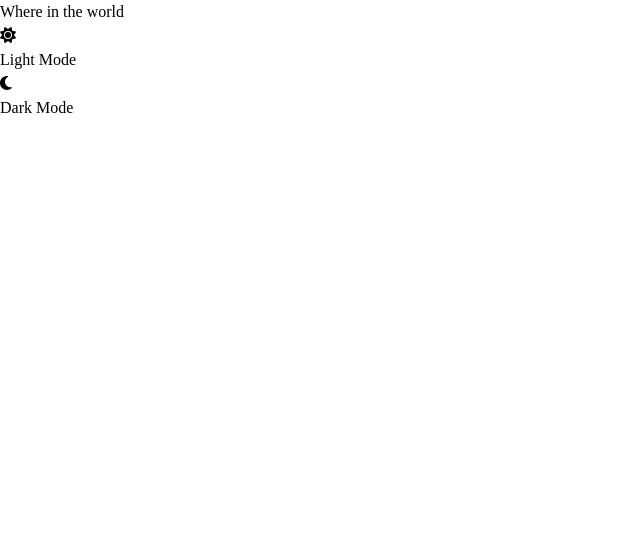
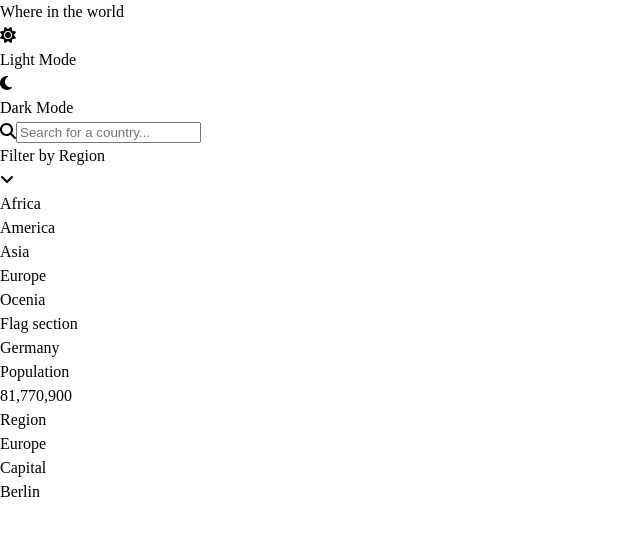
Before and after one commit to Mosesbwire/countries-api, a React (Create React App) app: page / in a window 1280 px wide. Shown: the top 536 px of the page, without its empty margins (0-640 px from the left). Built offline with nearby package versions, Linux system fonts and the light colour scheme; the HTML template or start-up script is replaced by a standard one.

Commit message:
add html markup for the home page

```diff
--- a/src/App.js
+++ b/src/App.js
@@ -1,10 +1,12 @@
 import Header from './components/header/Header';
+import Home from './components/home/Home';
 import './App.css';
 
 function App() {
   return (
     <div className="App">
      <Header/>
+     <Home/>
     </div>
   );
 }
--- /dev/null
+++ b/src/components/home/Country.js
@@ -0,0 +1,33 @@
+import React from 'react'
+import PropTypes from 'prop-types'
+
+const Country = props => {
+  return (
+    <div>
+      <div>
+        <p>Flag section</p>
+      </div>
+      <div>
+        <p>Germany</p>
+        <div>
+            <p>Population</p>
+            <p>81,770,900</p>
+        </div>
+        <div>
+            <p>Region</p>
+            <p>Europe</p>
+        </div>
+        <div>
+            <p>Capital</p>
+            <p>Berlin</p>
+        </div>
+      </div>
+    </div>
+  )
+}
+
+Country.propTypes = {
+
+}
+
+export default Country
--- /dev/null
+++ b/src/components/home/Filter.js
@@ -0,0 +1,28 @@
+import React from 'react'
+import PropTypes from 'prop-types'
+import { FontAwesomeIcon } from '@fortawesome/react-fontawesome'
+import { faAngleDown } from '@fortawesome/free-solid-svg-icons'
+
+const Filter = props => {
+  return (
+    <div>
+      <div>
+        <p>Filter by Region</p>
+        <FontAwesomeIcon icon={faAngleDown}/>
+      </div>
+      <div>
+        <p>Africa</p>
+        <p>America</p>
+        <p>Asia</p>
+        <p>Europe</p>
+        <p>Ocenia</p>
+      </div>
+    </div>
+  )
+}
+
+Filter.propTypes = {
+
+}
+
+export default Filter
--- a/src/components/home/Home.js
+++ b/src/components/home/Home.js
@@ -0,0 +1,24 @@
+import React from 'react'
+import PropTypes from 'prop-types'
+import Search from './Search'
+import Filter from './Filter'
+import Country from './Country'
+
+const Home = props => {
+  return (
+    <div>
+        <div>
+            <Search/>
+            <Filter/>
+        </div>
+        <div>
+            <Country/>
+        </div>
+    </div>
+  )
+}
+
+Home.propTypes = {
+
+}
+export default Home
--- /dev/null
+++ b/src/components/home/Search.js
@@ -0,0 +1,21 @@
+import React from 'react'
+import PropTypes from 'prop-types'
+import { FontAwesomeIcon } from '@fortawesome/react-fontawesome'
+import { faMagnifyingGlass } from '@fortawesome/free-solid-svg-icons'
+
+const Search = props => {
+  return (
+    <div>
+        <div>
+            <FontAwesomeIcon icon={faMagnifyingGlass}/>
+            <input type="text" placeholder="Search for a country..."/>
+        </div>
+    </div>
+  )
+}
+
+Search.propTypes = {
+
+}
+
+export default Search
```
